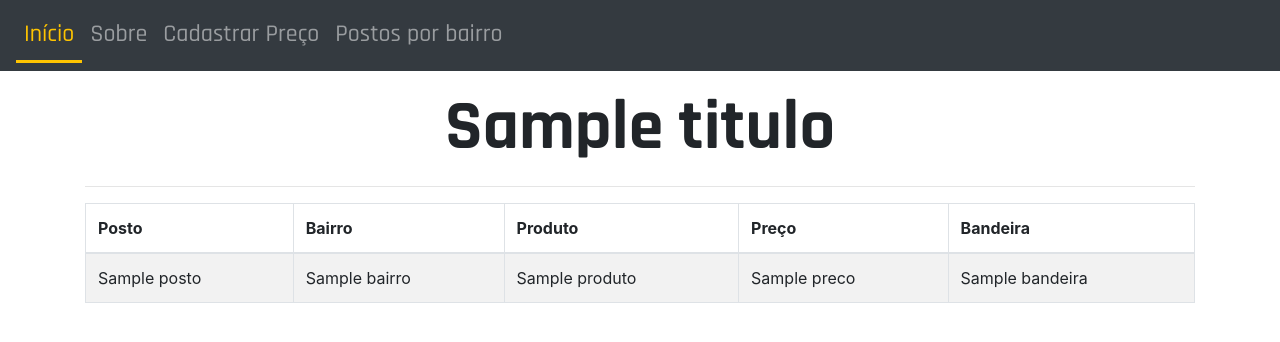
After one commit to rickzang/projeto_integrador-1, a Flask app: template templates/postos.html in a window 1280 px wide. The commit adds this page. Shown: the top 342 px of the page. Run offline with Flask 2, Linux system fonts and the light colour scheme; the template is opened without the code that fills it: most values are stand-ins (such as "Sample title", 1, 10 or a date in 2020); some libraries are stand-ins or nearby versions.

Commit message:
Ajustes para conseguir retornar os postos de acordo com o bairro

```diff
--- a/app.py
+++ b/app.py
@@ -61,6 +61,14 @@ def about():
     return render_template('about.html', titulo='Sobre')
 
 
+@app.route('/postosPorBairro/', methods=['POST', ])
+def postosPorBairro():
+    posto = posto_dao.busca_por_bairro(request.form['bairroUsuario'])
+    if posto:
+        posto.bairro == request.form['bairroUsuario']
+    return render_template('postos.html', titulo='Postos por bairro')
+
+
 # @app.route('/buscarPosto', methods=[])
 # def buscarPosto():
 #     lista = posto_dao.busca_por_bairro(request.form.get['bairroUsuario', False])
--- a/dao.py
+++ b/dao.py
@@ -5,7 +5,7 @@ SQL_POSTO_POR_ID = 'SELECT id, preco, produto, bairro, nome, bandeira from posto
 SQL_ATUALIZA_POSTO = 'UPDATE posto SET preco=%s, produto=%s, bairro=%s, nome=%s, bandeira=%s where id = %s'
 SQL_BUSCA_POSTOS = 'SELECT id, preco, produto, bairro, nome, bandeira from posto'
 SQL_CRIA_POSTO = 'INSERT INTO posto (preco, produto, bairro, nome, bandeira) values (%s, %s, %s, %s, %s)'
-#SQL_BUSCA_POSTO_PELO_BAIRRO = 'SELECT nome, preco FROM posto WHERE bairro = %s'
+SQL_BUSCA_POSTO_PELO_BAIRRO = 'SELECT preco, produto, bairro, nome, bandeira FROM posto WHERE bairro = %s LIMIT 1'
 
 
 class PostoDao:
@@ -35,11 +35,20 @@ class PostoDao:
         tupla = cursor.fetchone()
         return Posto(tupla[1], tupla[2], tupla[3], id=tupla[0])
 
-    # def busca_por_bairro(self, bairro):
-    #     cursor = self.__db.connection.cursor()
-    #     cursor.execute(SQL_BUSCA_POSTO_PELO_BAIRRO, (bairro,))
-    #     postos_por_bairro = traduz_postos_por_bairro(cursor.fetchone())
-    #     return postos_por_bairro
+    def busca_por_bairro(self, bairro):
+        cursor = self.__db.connection.cursor()
+        cursor.execute(SQL_BUSCA_POSTO_PELO_BAIRRO, (bairro,))
+        data = cursor.fetchone()
+        if data:
+            print("teeeem!" + bairro)
+        else:
+            print("não tem bairrooo!")
+        #return bairro
+        #postos_por_bairro = traduz_postos_por_bairro(cursor.fetchall())
+        #return postos_por_bairro
+
+    #def listar_por_bairro(self):
+    #    cursor = self.__db.connection.cursor()
 
     def deletar(self, id):
         self.__db.connection.cursor().execute(SQL_DELETA_POSTO, (id, ))
@@ -52,7 +61,7 @@ def traduz_postos(postos):
     return list(map(cria_posto_com_tupla, postos))
 
 
-# def traduz_postos_por_bairro(postos):
-#     def busca_postos_por_bairro(tupla):
-#         return Posto(tupla[1], tupla[4])
-#     return list(map(busca_postos_por_bairro, postos))
+def traduz_postos_por_bairro(postos):
+     def busca_postos_por_bairro(tupla):
+         return Posto(tupla[1], tupla[4])
+     return list(map(busca_postos_por_bairro, postos))
--- a/models.py
+++ b/models.py
@@ -6,3 +6,6 @@ class Posto:
         self.bairro = bairro
         self.nome = nome
         self.bandeira = bandeira
+
+    def getBairro(self, bairro):
+        self.bairro = bairro
--- a/templates/base.html
+++ b/templates/base.html
@@ -40,6 +40,9 @@
                     </li>
                     <li class="nav-item nav-item--create">
                         <a class="nav-link" href="{{ url_for('novoPosto') }}">Cadastrar Preço</a>
+                    </li>
+                    <li class="nav-item nav-item--create">
+                        <a class="nav-link" href="{{ url_for('postosPorBairro') }}">Postos por bairro</a>
                     </li>
                 </ul>
             </div>
--- a/templates/index.html
+++ b/templates/index.html
@@ -4,7 +4,7 @@
 
 {% extends "base.html" %}
 {% block content %}
-    <form class="needs-validation" id="search" novalidate>
+    <form class="needs-validation" action="{{ url_for('postosPorBairro') }}" method="post" id="search" novalidate>
         <fieldset>
             <div class="form-group mt-3">
             <label class="label-input" for="bairroUsuario">Digite o seu bairro: </label>
--- /dev/null
+++ b/templates/postos.html
@@ -0,0 +1,25 @@
+{% extends 'base.html' %}
+{% block content %}
+    <table class="table table-striped table-bordered">
+        <thead class="thead-default">
+        <tr>
+            <th>Posto</th>
+            <th>Bairro</th>
+            <th>Produto</th>
+            <th>Preço</th>
+            <th>Bandeira</th>
+        </tr>
+        </thead>
+        <tbody>
+        {% for posto in postos %}
+        <tr>
+            <td>{{ posto.nome }}</td>
+            <td>{{ posto.bairro }}</td>
+            <td>{{ posto.produto }}</td>
+            <td>{{ posto.preco }}</td>
+            <td>{{ posto.bandeira }}</td>
+        </tr>
+        {% endfor %}
+        </tbody>
+    </table>
+{% endblock %}
```
